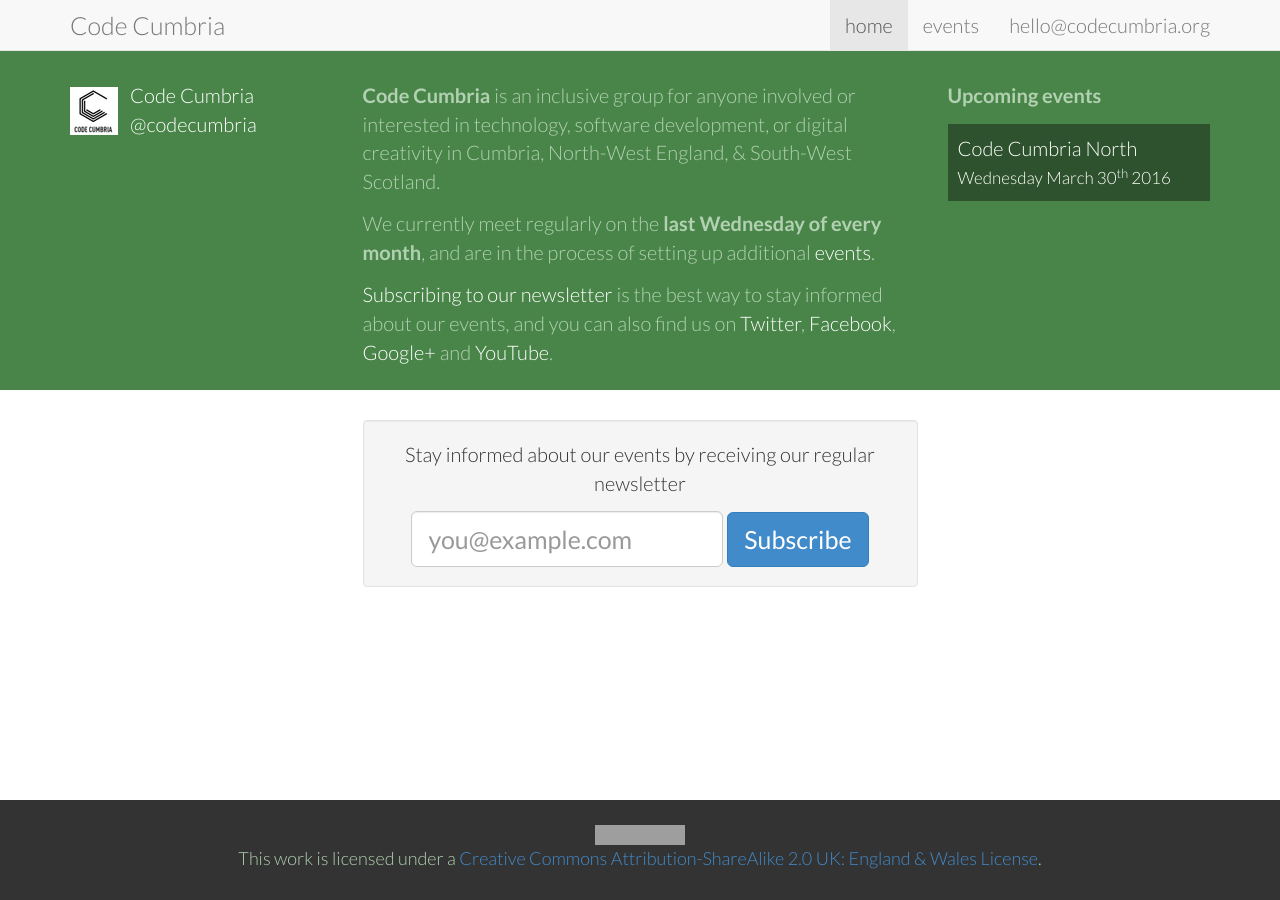
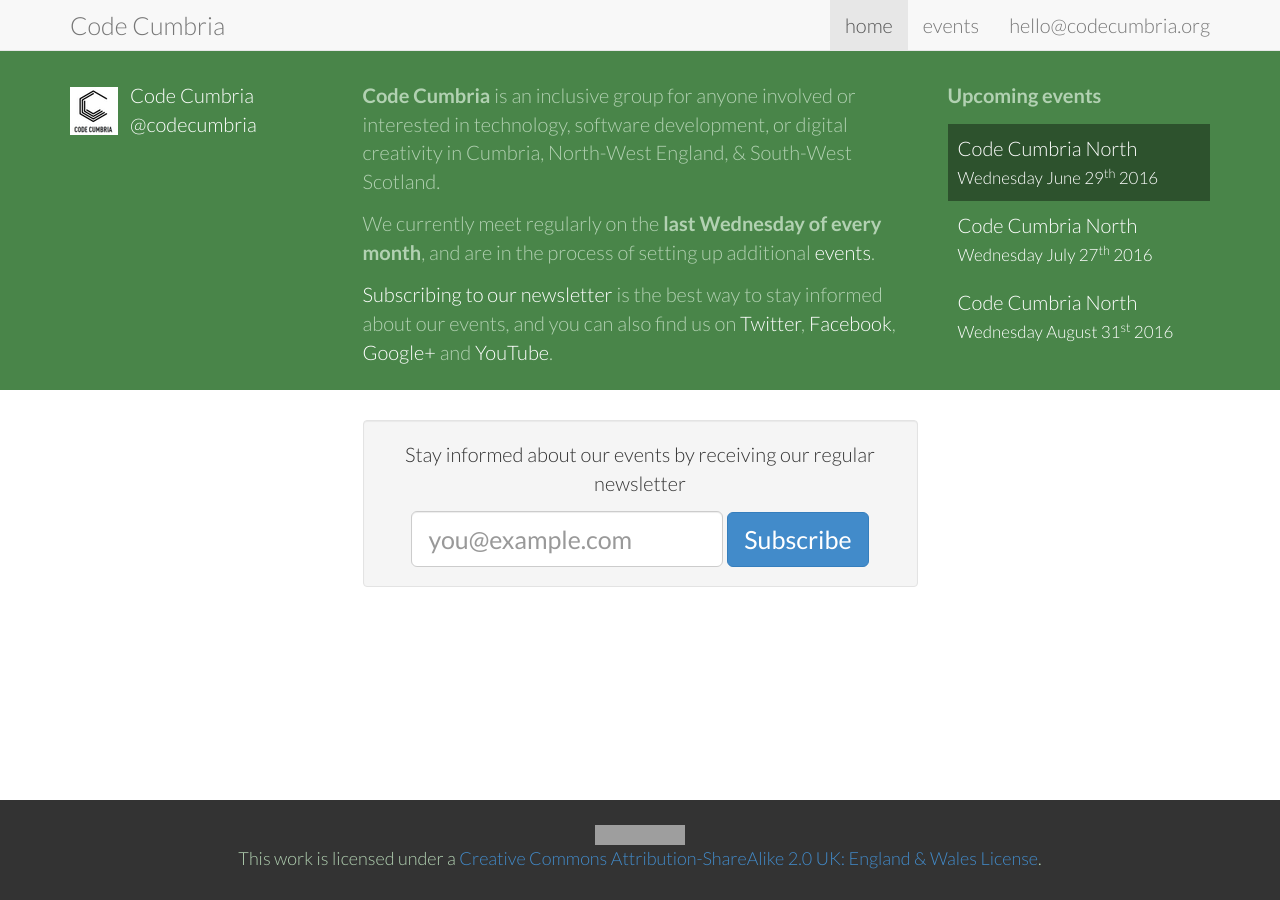
Before and after one commit to CodeCumbria/codecumbria.github.io, a Jekyll site: the page built from index.html, in a window 1280 px wide. Built offline with Jekyll 4.4.1, drawn with Linux system fonts in a browser that asks for light colours; Markdown is read by kramdown in place of the engine named in the settings; grey boxes are pictures that could not be loaded.

Commit message:
Updated events for June, July, and August.

```diff
--- a/index.html
+++ b/index.html
@@ -17,7 +17,9 @@ section: home
       <div class="col-md-3 col-md-push-3 events">
         <h2>Upcoming events</h2>
         <ul>
-          <a href="/events/code_cumbria_north.html" title="View details of the Code Cumbria North event"><li class="next">Code Cumbria North<br /><small>Wednesday March 30<sup>th</sup> 2016</small></li></a>
+          <a href="/events/code_cumbria_north.html" title="View details of the Code Cumbria North event"><li class="next">Code Cumbria North<br /><small>Wednesday June 29<sup>th</sup> 2016</small></li></a>
+          <a href="/events/code_cumbria_north.html" title="View details of the Code Cumbria North event"><li>Code Cumbria North<br /><small>Wednesday July 27<sup>th</sup> 2016</small></li></a>
+          <a href="/events/code_cumbria_north.html" title="View details of the Code Cumbria North event"><li>Code Cumbria North<br /><small>Wednesday August 31<sup>st</sup> 2016</small></li></a>
         </ul>
       </div>
       <div class="col-md-3 col-md-pull-9 people">
```
